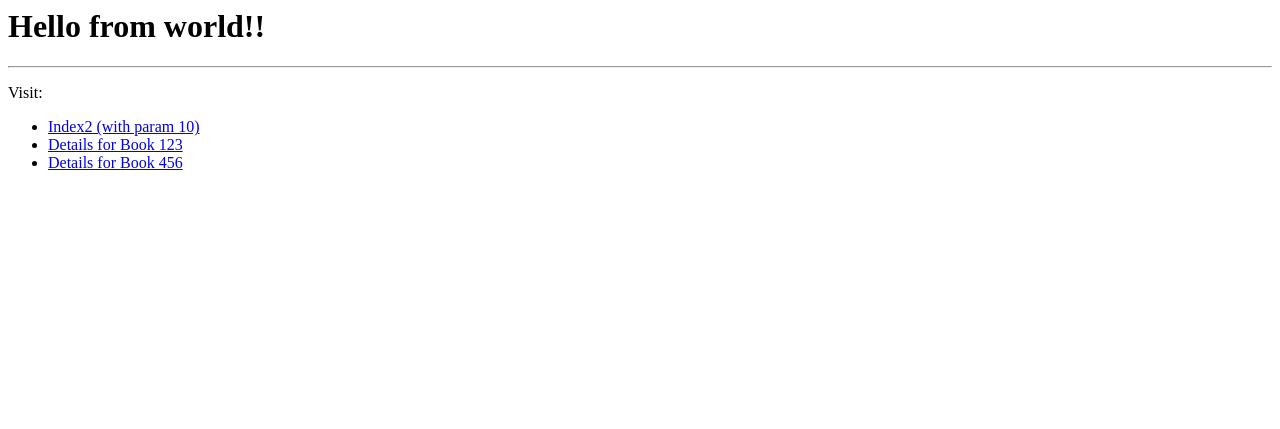
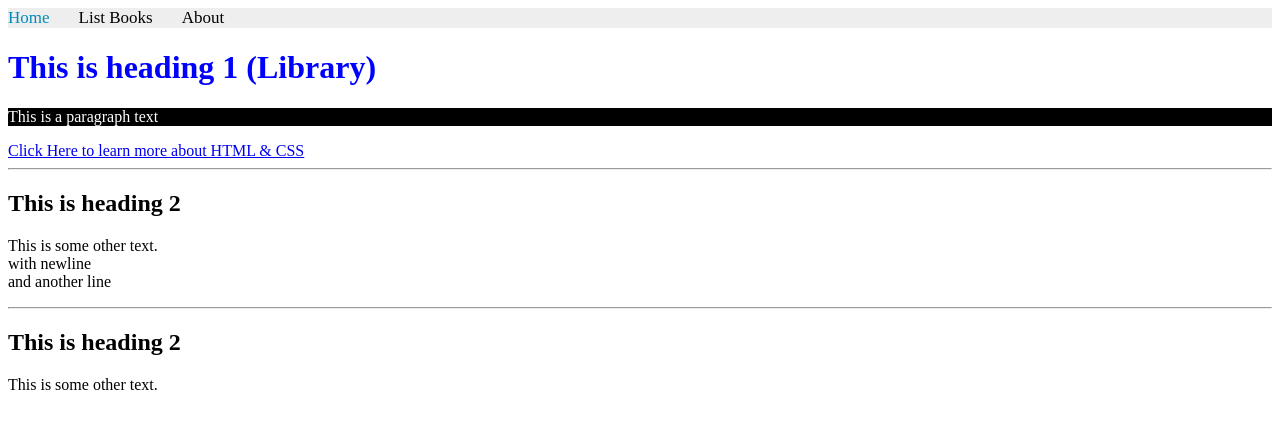
Before and after one commit to BasilBinHejab/BasilBinHejab-422113149, a Django app: page /books/ in a window 1280 px wide. Shown: the top 429 px of the page. Run offline with Django 5.2, Linux system fonts and the light colour scheme.

Commit message:
Lab 4 - HTML, CSS, and Django Templates

```diff
--- a/libraryproject/apps/bookmodule/urls.py
+++ b/libraryproject/apps/bookmodule/urls.py
@@ -2,7 +2,8 @@ from django.urls import path
 from . import views
 
 urlpatterns = [
-    path('', views.index, name='index'),
-    path('index2/<int:val1>/', views.index2, name='index2'),
-    path('<int:bookId>/', views.viewbook, name='viewbook'),
+    path('', views.index, name='books.index'),
+    path('list_books/', views.list_books, name='books.list_books'),
+    path('<int:bookId>/', views.viewbook, name='books.view_one_book'),
+    path('aboutus/', views.aboutus, name='books.aboutus'),
 ]
--- a/libraryproject/apps/bookmodule/views.py
+++ b/libraryproject/apps/bookmodule/views.py
@@ -2,18 +2,13 @@ from django.shortcuts import render
 from django.http import HttpResponse
 
 def index(request):
-    name = request.GET.get("name") or "world!"
-    return render(request, "bookmodule/index.html", {"name": name})
+    return render(request, 'bookmodule/index.html')
 
-def index2(request, val1=0):
-    return HttpResponse("value1 = "+str(val1))
+def list_books(request):
+    return render(request, 'bookmodule/list_books.html')
 
 def viewbook(request, bookId):
-    # assume that we have the following books somewhere (e.g. database)
-    book1 = {'id':123, 'title':'Continuous Delivery', 'author':'J. Humble and D. Farley'}
-    book2 = {'id':456, 'title':'Secrets of Reverse Engineering', 'author':'E. Eilam'}
-    targetBook = None
-    if book1['id'] == bookId: targetBook = book1
-    if book2['id'] == bookId: targetBook = book2
-    context = {'book':targetBook} # book is the variable name accessible by the template
-    return render(request, 'bookmodule/show.html', context)
+    return render(request, 'bookmodule/one_book.html')
+
+def aboutus(request):
+    return render(request, 'bookmodule/aboutus.html')
--- /dev/null
+++ b/libraryproject/apps/static/styles.css
@@ -0,0 +1,19 @@
+/* Add a black background color to the top navigation */
+.topnav {
+    background-color: #eeeeee;
+    width: 100%;
+}
+
+/* Style the links inside the navigation bar */
+.topnav a {
+    color: #000000;
+    text-align: center;
+    margin-right: 25px;
+    text-decoration: none;
+    font-size: 17px;
+}
+
+/* Add a color to the active/current link */
+.topnav a.active {
+    color: #008CBA;
+}
--- a/libraryproject/apps/templates/bookmodule/index.html
+++ b/libraryproject/apps/templates/bookmodule/index.html
@@ -1,8 +1,19 @@
-<h1>Hello from {{ name }}!</h1>
-<hr>
-<p>Visit:</p>
-<ul>
-    <li><a href="{% url 'index2' 10 %}">Index2 (with param 10)</a></li>
-    <li><a href="{% url 'viewbook' 123 %}">Details for Book 123</a></li>
-    <li><a href="{% url 'viewbook' 456 %}">Details for Book 456</a></li>
-</ul>
+{% extends "layouts/base.html" %}
+
+{% load static %}
+
+{% block title %} My First Index HTML Page {% endblock title %}
+
+{% block content %}
+    <h1 style="color: blue;">This is heading 1 (Library)</h1> <!-- add inline css -->
+    <p style="color: white;background-color: black;">This is a paragraph text </p> <!-- add inline css -->
+    <a href="https://www.w3schools.com/html/default.asp">Click Here to learn more about HTML &amp; CSS</a>
+    <hr>
+    <!-- This is a comment in HTML, not render in the bowser -->
+    <h2>This is heading 2</h2>
+    <p>This is some other text. <br/> with newline <br/> and another line</p>
+    <hr>
+
+    <h2>This is heading 2</h2>
+    <p>This is some other text.</p>
+{% endblock content %}
--- /dev/null
+++ b/libraryproject/apps/templates/includes/footer.html
@@ -0,0 +1 @@
+<!-- Footer -->
--- /dev/null
+++ b/libraryproject/apps/templates/includes/header.html
@@ -0,0 +1,7 @@
+{% with request.resolver_match.url_name as url_name %}
+<div class="topnav">
+    <a class="{% if url_name == 'books.index' %}active{% endif %}" href="{% url 'books.index' %}">Home</a>
+    <a class="{% if url_name == 'books.list_books' %}active{% endif %}" href="{% url 'books.list_books' %}">List Books</a>
+    <a class="{% if url_name == 'books.aboutus' %}active{% endif %}" href="{% url 'books.aboutus' %}">About</a>
+</div>
+{% endwith %}
--- /dev/null
+++ b/libraryproject/apps/templates/layouts/base.html
@@ -0,0 +1,25 @@
+<!DOCTYPE html>
+<html>
+<head>
+{% load static %}
+<title>{% block title %} {% endblock title %}</title>
+<meta name="keywords" content="Books, recent, Learning, library">
+<meta name="description" content="Books website">
+<meta name="author" content="author name">
+<link rel="icon" href="{% static 'qu-icon.png' %}">
+<meta charset="UTF-8">
+
+<link rel="stylesheet" href="{% static 'styles.css' %}"> <!-- include css file -->
+
+{% block stylesheets %}{% endblock stylesheets %}
+</head>
+<body>
+
+    {% include "includes/header.html" %}
+
+    {% block content %} {% endblock content %}
+
+    {% include "includes/footer.html" %}
+
+</body>
+</html>
--- a/libraryproject/libraryproject/settings.py
+++ b/libraryproject/libraryproject/settings.py
@@ -119,3 +119,4 @@ USE_TZ = True
 # https://docs.djangoproject.com/en/6.0/howto/static-files/
 
 STATIC_URL = 'static/'
+STATICFILES_DIRS = [( os.path.join(BASE_DIR, "apps/static"))]
```
Also changed, not shown: libraryproject/CS471_lab/aboutus.html (added, +29 -0 lines), libraryproject/CS471_lab/index.html (added, +44 -0 lines), libraryproject/CS471_lab/list_books.html (added, +48 -0 lines), libraryproject/CS471_lab/one_book.html (added, +34 -0 lines), libraryproject/CS471_lab/styles.css (added, +19 -0 lines), libraryproject/apps/templates/bookmodule/aboutus.html (added, +14 -0 lines), libraryproject/apps/templates/bookmodule/list_books.html (added, +35 -0 lines), libraryproject/apps/templates/bookmodule/one_book.html (added, +19 -0 lines).
